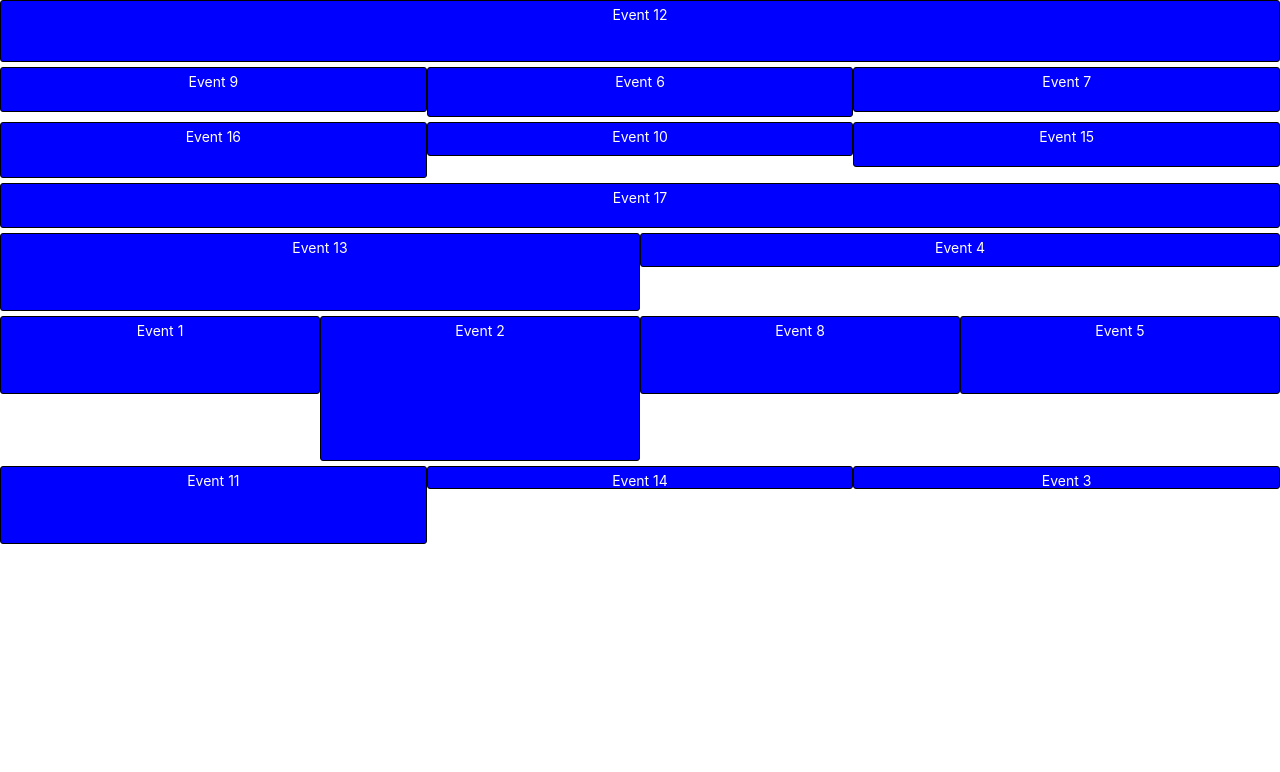
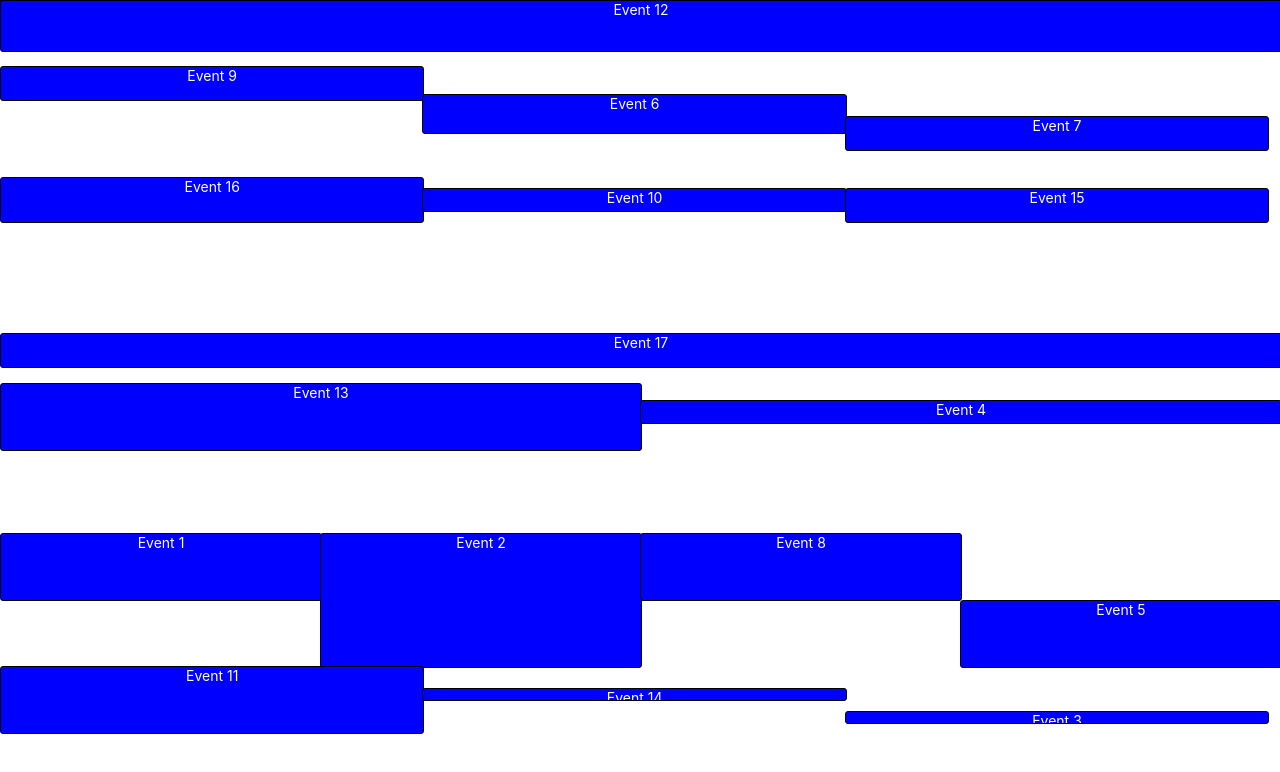
Before and after one commit to zikowashere/ExaltIt_Test, a React (Create React App) app in the folder Calendar/calendar/: page / in a window 1280 px wide. Shown: the top 772 px of the page. Built offline with nearby package versions, Linux system fonts and the light colour scheme.

Commit message:
change css Event

```diff
--- a/Calendar/calendar/src/Components/CalendarDraw.jsx
+++ b/Calendar/calendar/src/Components/CalendarDraw.jsx
@@ -1,6 +1,5 @@
 import React, { useState, useEffect } from "react";
 import Event from "./Event";
-import events from "../Model/input.json";
 import "../Style/Event.css";
 
 const CalendarDraw = ({ eventGroups }) => {
--- a/Calendar/calendar/src/Components/Event.jsx
+++ b/Calendar/calendar/src/Components/Event.jsx
@@ -1,4 +1,5 @@
 import React from "react";
+import "../Style/Event.css";
 
 const Event = ({ id, height, top, left, width }) => {
   const style = {
@@ -7,7 +8,7 @@ const Event = ({ id, height, top, left, width }) => {
     width: `${width}%`,
     height: `${height}px`,
     background: "blue",
-    border: "1px solid black",
+    border: "0.5px solid black",
   };
 
   return (
--- a/Calendar/calendar/src/Style/Event.css
+++ b/Calendar/calendar/src/Style/Event.css
@@ -1,21 +1,23 @@
 .calendar {
-  position: relative;
+  border: black solid;
+}
+
+.event-group {
+  border: black solid;
+  top: "0%";
+  left: "0%";
   height: "100%";
   width: "100%";
 }
 
-.event-group {
-  display: flex;
-}
-
 .event {
+  position: absolute;
   background-color: #8db6cd;
   color: #fff;
-  padding: 5px;
+
   font-size: 14px;
   border-radius: 3px;
   overflow: hidden;
   text-overflow: ellipsis;
   white-space: nowrap;
-  margin-bottom: 5px;
 }
```
